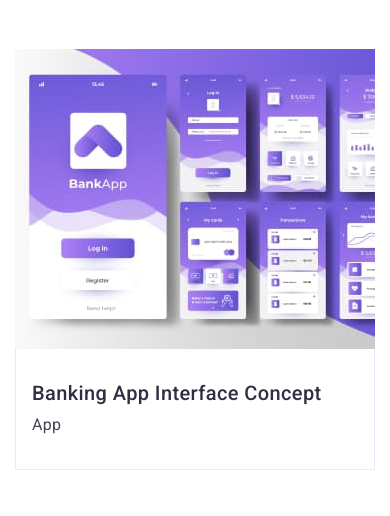
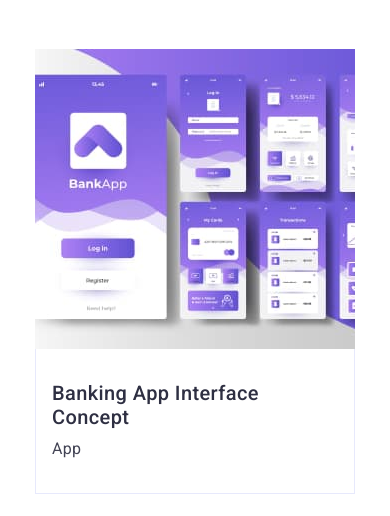
Before and after one commit to YehorBondarenko96/goit-markup-hw-06, a plain HTML site: page portfolio.html in a window 390 px wide. Shown: the part 320-836 px from the top of the page. Drawn offline with Linux system fonts and the light colour scheme.

Commit message:
Update styles.css

```diff
--- a/css/styles.css
+++ b/css/styles.css
@@ -988,6 +988,10 @@ header .list {
 
 
 @media (max-width:428px) {
+    .container {
+            max-width: 350px;
+        }
+
     .mobile-version {
         min-width: 100%;
         min-height: 100%;
@@ -1318,15 +1322,17 @@ header .list {
     .item-portfolio-ll-list{
         width: 100%;
     }
+
+    .img-overlay-portfolio>img{
+        min-width: 100%;
+        object-fit: cover;
+        width: inherit;
+    }
 }
 
 
 
 @media (min-width:429px){
-    .container {
-            max-width: 350px;
-        }
-
     .for-mobile-version {
             position: absolute;
             width: 1px;
```
